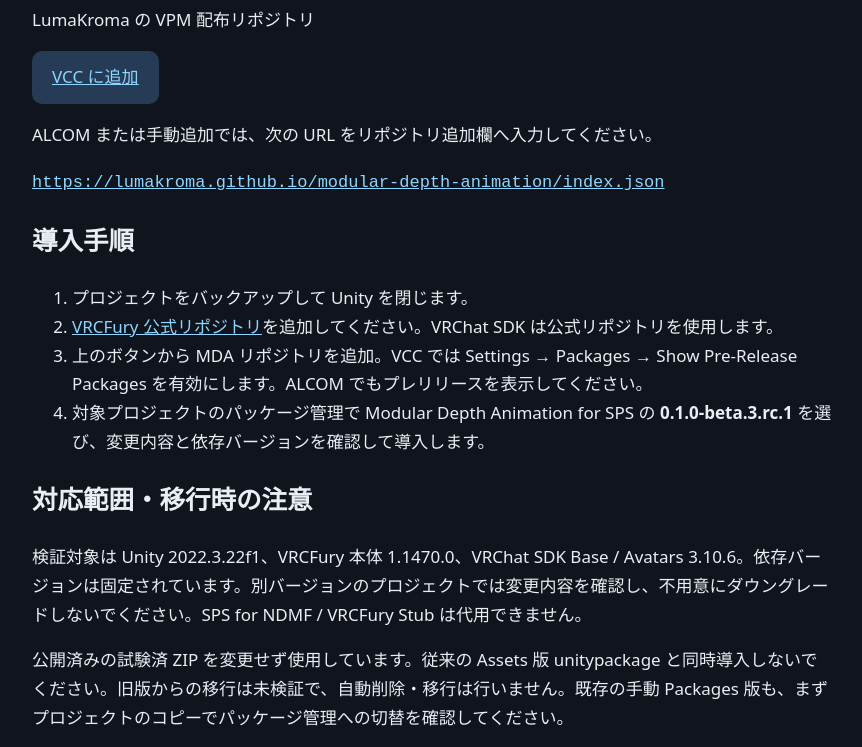
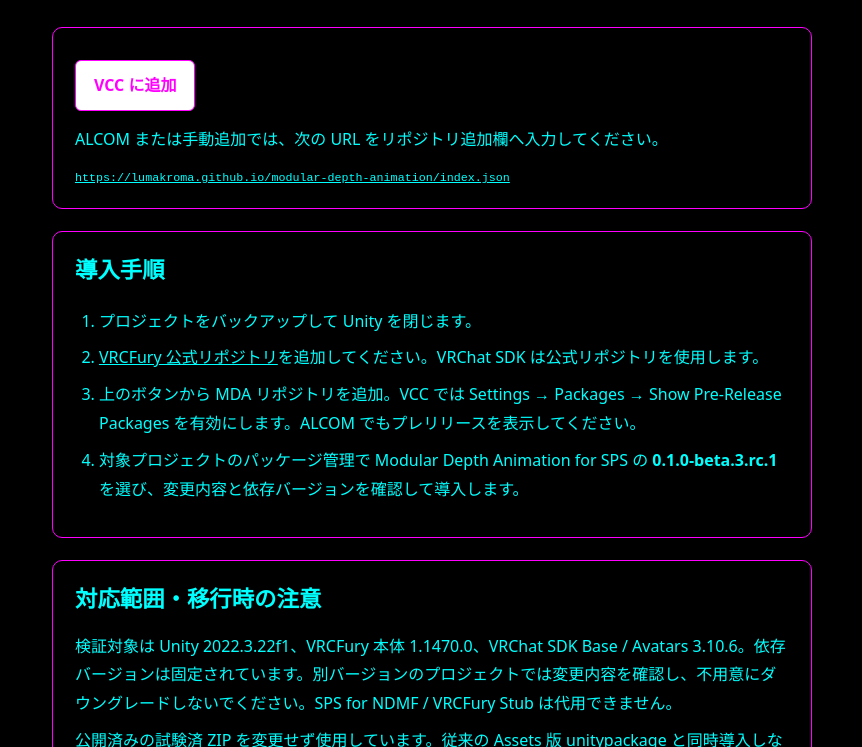
Before and after one commit to LumaKroma/modular-depth-animation, a website: page Website/index.html in a window 1280 px wide. Shown: the part 135-882 px from the top of the page, without its empty margins (208-1070 px from the left). Drawn offline with Linux system fonts and the light colour scheme.

Commit message:
Match Setup Assistant black cyan magenta page style

```diff
--- a/Website/index.html
+++ b/Website/index.html
@@ -1,20 +1,20 @@
 <!doctype html>
-<html lang="ja"><meta charset="utf-8"><meta name="viewport" content="width=device-width,initial-scale=1">
+<html lang="ja"><head><meta charset="utf-8"><meta name="viewport" content="width=device-width,initial-scale=1">
 <title>Modular Depth Animation | LumaKroma VPM</title>
-<style>body{font:17px/1.7 system-ui;max-width:800px;margin:60px auto;padding:0 24px;background:#10151d;color:#e9eef5}a{color:#8fd5ff}.button{display:inline-block;padding:12px 20px;background:#263b56;border-radius:10px}code{overflow-wrap:anywhere}</style>
+<style>body{font-family:system-ui,sans-serif;max-width:760px;margin:48px auto;padding:0 24px;line-height:1.8;color:#00FFFF;background:#000000}a{color:#00FFFF}.button{display:inline-block;box-sizing:border-box;max-width:100%;margin:6px 0;padding:10px 18px;background:#FFFFFF;color:#FF00FF;font-weight:700;border:1px solid #FF00FF;border-radius:6px;text-decoration:none;overflow-wrap:anywhere}.button:hover{box-shadow:0 0 0 1px #FF00FF;text-decoration:underline;text-underline-offset:4px}.button:active{box-shadow:inset 0 0 0 1px #FF00FF}section{border:1px solid #FF00FF;border-radius:10px;padding:18px 22px;margin:22px 0;background:#000000}p{margin:8px 0 0}h1{line-height:1.3;overflow-wrap:anywhere}h2{margin:0 0 12px;font-size:1.4em}code{overflow-wrap:anywhere;font-size:.9em}ol{padding-left:1.5em}li+li{margin-top:8px}:focus-visible{outline:3px solid #FF00FF;outline-offset:3px}@media(max-width:480px){body{margin:24px auto;padding:0 16px}section{padding:16px}h1{font-size:1.8em}}</style></head><body>
 <h1>Modular Depth Animation for SPS</h1><p>LumaKroma の VPM 配布リポジトリ</p>
-<p><a class="button" href="vcc://vpm/addRepo?url=https%3A%2F%2Flumakroma.github.io%2Fmodular-depth-animation%2Findex.json">VCC に追加</a></p>
+<section aria-label="VCC / ALCOM"><p><a class="button" href="vcc://vpm/addRepo?url=https%3A%2F%2Flumakroma.github.io%2Fmodular-depth-animation%2Findex.json">VCC に追加</a></p>
 <p>ALCOM または手動追加では、次の URL をリポジトリ追加欄へ入力してください。</p>
 <p><a href="index.json"><code>https://lumakroma.github.io/modular-depth-animation/index.json</code></a></p>
-<h2>導入手順</h2><ol>
+</section><section><h2>導入手順</h2><ol>
 <li>プロジェクトをバックアップして Unity を閉じます。</li>
 <li><a href="https://vrcfury.com/download">VRCFury 公式リポジトリ</a>を追加してください。VRChat SDK は公式リポジトリを使用します。</li>
 <li>上のボタンから MDA リポジトリを追加。VCC では Settings → Packages → Show Pre-Release Packages を有効にします。ALCOM でもプレリリースを表示してください。</li>
 <li>対象プロジェクトのパッケージ管理で Modular Depth Animation for SPS の <strong>0.1.0-beta.3.rc.1</strong> を選び、変更内容と依存バージョンを確認して導入します。</li>
 </ol>
-<h2>対応範囲・移行時の注意</h2>
+</section><section><h2>対応範囲・移行時の注意</h2>
 <p>検証対象は Unity 2022.3.22f1、VRCFury 本体 1.1470.0、VRChat SDK Base / Avatars 3.10.6。依存バージョンは固定されています。別バージョンのプロジェクトでは変更内容を確認し、不用意にダウングレードしないでください。SPS for NDMF / VRCFury Stub は代用できません。</p>
 <p>公開済みの試験済 ZIP を変更せず使用しています。従来の Assets 版 unitypackage と同時導入しないでください。旧版からの移行は未検証で、自動削除・移行は行いません。既存の手動 Packages 版も、まずプロジェクトのコピーでパッケージ管理への切替を確認してください。</p>
 <p>配布 ZIP の再導入・生成・保存再読込・SDK preprocess は検証済みです。VCC/ALCOM の画面操作による一連の新規導入・既存導入更新、VRChat 実機動作は未検証です。</p>
 <p><a href="https://github.com/LumaKroma/modular-depth-animation/releases/tag/v0.1.0-beta.3.rc.1">リリース・検証範囲</a> · <a href="https://github.com/LumaKroma/modular-depth-animation">GitHub</a></p>
-</html>
+</section></body></html>
```
